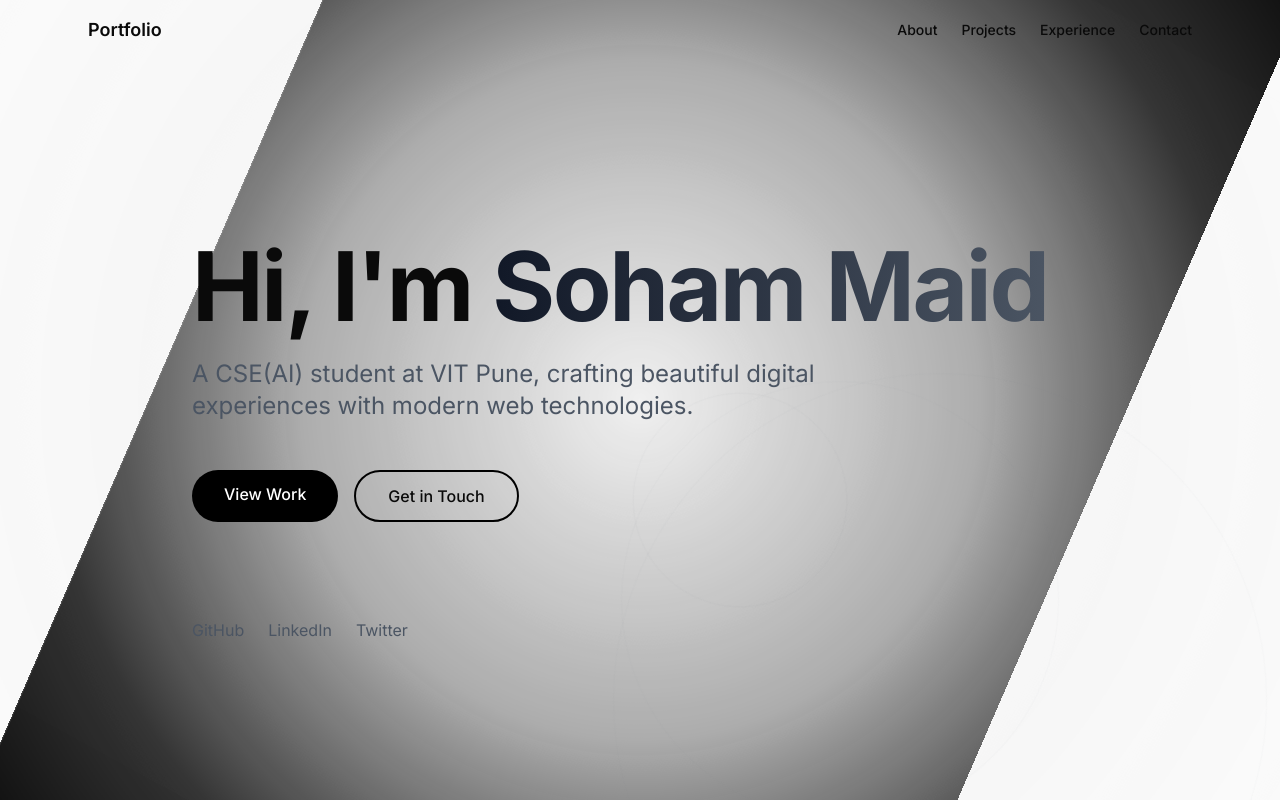
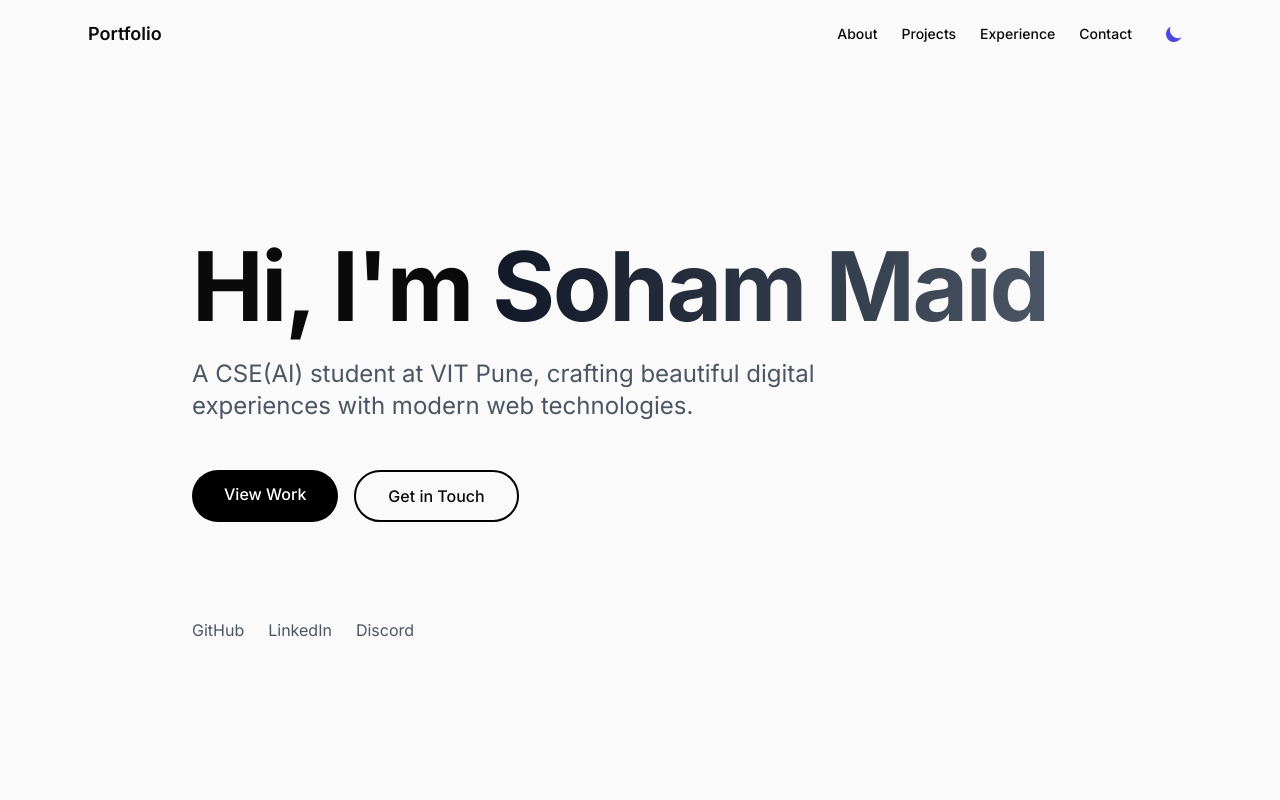
Before and after one commit to sohamx0/Portfolio, a Next.js app: page / in a window 1280 px wide. Shown: the top 800 px of the page. Built offline with nearby package versions, Linux system fonts and the light colour scheme.

Commit message:
added Light / Dark Toggle

```diff
--- a/src/app/globals.css
+++ b/src/app/globals.css
@@ -7,11 +7,9 @@
   --foreground: #0a0a0a;
 }
 
-@media (prefers-color-scheme: dark) {
-  :root {
-    --background: #0a0a0a;
-    --foreground: #fafafa;
-  }
+.dark {
+  --background: #0a0a0a;
+  --foreground: #fafafa;
 }
 
 body {
--- a/src/components/Navigation.tsx
+++ b/src/components/Navigation.tsx
@@ -2,9 +2,11 @@
 
 import { useState, useEffect } from 'react';
 import { motion } from 'framer-motion';
+import { useTheme } from './ThemeProvider';
 
 export default function Navigation() {
   const [scrolled, setScrolled] = useState(false);
+  const { theme, toggleTheme } = useTheme();
 
   useEffect(() => {
     const handleScroll = () => {
@@ -56,6 +58,28 @@
               {section}
             </motion.button>
           ))}
+
+          {/* Theme Toggle */}
+          <motion.button
+            onClick={toggleTheme}
+            className="p-2 rounded-full hover:bg-gray-200 dark:hover:bg-gray-800 transition-colors"
+            whileHover={{ scale: 1.1 }}
+            whileTap={{ scale: 0.9 }}
+            initial={{ opacity: 0, rotate: -180 }}
+            animate={{ opacity: 1, rotate: 0 }}
+            transition={{ duration: 0.5, delay: 0.4 }}
+            aria-label="Toggle theme"
+          >
+            {theme === 'dark' ? (
+              <svg className="w-5 h-5 text-yellow-500" fill="currentColor" viewBox="0 0 20 20">
+                <path fillRule="evenodd" d="M10 2a1 1 0 011 1v1a1 1 0 11-2 0V3a1 1 0 011-1zm4 8a4 4 0 11-8 0 4 4 0 018 0zm-.464 4.95l.707.707a1 1 0 001.414-1.414l-.707-.707a1 1 0 00-1.414 1.414zm2.12-10.607a1 1 0 010 1.414l-.706.707a1 1 0 11-1.414-1.414l.707-.707a1 1 0 011.414 0zM17 11a1 1 0 100-2h-1a1 1 0 100 2h1zm-7 4a1 1 0 011 1v1a1 1 0 11-2 0v-1a1 1 0 011-1zM5.05 6.464A1 1 0 106.465 5.05l-.708-.707a1 1 0 00-1.414 1.414l.707.707zm1.414 8.486l-.707.707a1 1 0 01-1.414-1.414l.707-.707a1 1 0 011.414 1.414zM4 11a1 1 0 100-2H3a1 1 0 000 2h1z" clipRule="evenodd" />
+              </svg>
+            ) : (
+              <svg className="w-5 h-5 text-indigo-600" fill="currentColor" viewBox="0 0 20 20">
+                <path d="M17.293 13.293A8 8 0 016.707 2.707a8.001 8.001 0 1010.586 10.586z" />
+              </svg>
+            )}
+          </motion.button>
         </div>
       </div>
     </motion.nav>
--- a/src/components/ThemeProvider.tsx
+++ b/src/components/ThemeProvider.tsx
@@ -21,13 +21,11 @@
   useEffect(() => {
     setMounted(true);
     const savedTheme = localStorage.getItem('theme') as Theme | null;
-    const prefersDark = window.matchMedia('(prefers-color-scheme: dark)').matches;
 
     if (savedTheme) {
       setTheme(savedTheme);
-    } else if (prefersDark) {
-      setTheme('dark');
     }
+    // Default to light theme if no saved preference
   }, []);
 
   useEffect(() => {
--- a/src/components/sections/Contact.tsx
+++ b/src/components/sections/Contact.tsx
@@ -43,7 +43,7 @@
             transition={{ duration: 0.6, delay: 0.4 }}
           >
             <motion.a
-              href="mailto:soham.maid@example.com"
+              href="mailto:sohammaid23@gmail.com"
               className="px-8 py-4 bg-black dark:bg-white text-white dark:text-black rounded-full font-medium text-lg relative overflow-hidden"
               whileHover={{ scale: 1.05 }}
               whileTap={{ scale: 0.95 }}
@@ -76,9 +76,9 @@
             <div className="flex gap-6 justify-center">
               {[
                 { name: 'GitHub', url: 'https://github.com/sohamx0' },
-                { name: 'LinkedIn', url: '#' },
-                { name: 'Twitter', url: '#' },
-                { name: 'Email', url: 'mailto:soham.maid@example.com' },
+                { name: 'LinkedIn', url: 'https://www.linkedin.com/in/soham-maid-6a738232a/' },
+                { name: 'Discord', url: '#' },
+                { name: 'Email', url: 'mailto:sohammaid23@gmail.com' },
               ].map((link, i) => (
                 <motion.a
                   key={link.name}
--- a/src/components/sections/Experience.tsx
+++ b/src/components/sections/Experience.tsx
@@ -7,21 +7,21 @@
   {
     title: 'CSE(AI) Student',
     company: 'VIT Pune',
-    period: '2023 - Present',
+    period: '2024 - Present',
     description:
       'Pursuing Computer Science with specialization in Artificial Intelligence, focusing on modern web development and AI/ML technologies.',
   },
   {
     title: 'Full Stack Developer',
     company: 'Personal Projects',
-    period: '2022 - Present',
+    period: '2025 - Present',
     description:
       'Building innovative web applications and AI-powered solutions, including crop health monitoring systems.',
   },
   {
     title: 'Open Source Contributor',
     company: 'GitHub',
-    period: '2021 - Present',
+    period: '2025 - Present',
     description:
       'Contributing to open source projects and sharing knowledge with the developer community.',
   },
--- a/src/components/sections/Hero.tsx
+++ b/src/components/sections/Hero.tsx
@@ -31,65 +31,6 @@
       id="hero"
       className="min-h-screen flex items-center justify-center px-6 pt-20 relative overflow-hidden"
     >
-      {/* Animated black hole effect */}
-      <motion.div
-        className="absolute inset-0"
-        style={{
-          background: 'radial-gradient(circle at 50% 50%, transparent 0%, rgba(0,0,0,0.3) 40%, rgba(0,0,0,0.8) 70%, #000 100%)',
-        }}
-        animate={{
-          scale: [1, 1.2, 1],
-          rotate: [0, 360],
-        }}
-        transition={{
-          duration: 20,
-          repeat: Infinity,
-          ease: 'linear',
-        }}
-      />
-
-      {/* Swirling particles effect */}
-      <motion.div
-        className="absolute inset-0 opacity-20"
-        style={{
-          background: 'radial-gradient(circle at 50% 50%, rgba(100,100,100,0.3) 0%, transparent 70%)',
-        }}
-        animate={{
-          scale: [1, 1.5, 1],
-          rotate: [0, -360],
-        }}
-        transition={{
-          duration: 15,
-          repeat: Infinity,
-          ease: 'linear',
-        }}
-      />
-
-      {/* Gravity distortion rings */}
-      {[1, 2, 3].map((ring) => (
-        <motion.div
-          key={ring}
-          className="absolute rounded-full border border-gray-600/20"
-          style={{
-            width: `${ring * 200}px`,
-            height: `${ring * 200}px`,
-            left: '50%',
-            top: '50%',
-            transform: 'translate(-50%, -50%)',
-          }}
-          animate={{
-            scale: [1, 1.1, 1],
-            opacity: [0.3, 0.1, 0.3],
-            rotate: ring % 2 === 0 ? [0, 360] : [360, 0],
-          }}
-          transition={{
-            duration: 8 + ring * 2,
-            repeat: Infinity,
-            ease: 'linear',
-          }}
-        />
-      ))}
-
       <motion.div
         className="max-w-4xl w-full relative z-10"
         variants={containerVariants}
@@ -146,8 +87,8 @@
         <motion.div variants={itemVariants} className="mt-24 flex gap-6">
           {[
             { name: 'GitHub', url: 'https://github.com/sohamx0' },
-            { name: 'LinkedIn', url: '#' },
-            { name: 'Twitter', url: '#' },
+            { name: 'LinkedIn', url: 'https://www.linkedin.com/in/soham-maid-6a738232a/' },
+            { name: 'Discord', url: '#' },
           ].map((social, i) => (
             <motion.a
               key={social.name}
```
Also changed, not shown: src/components/BlackHoleBackground.tsx (added).
